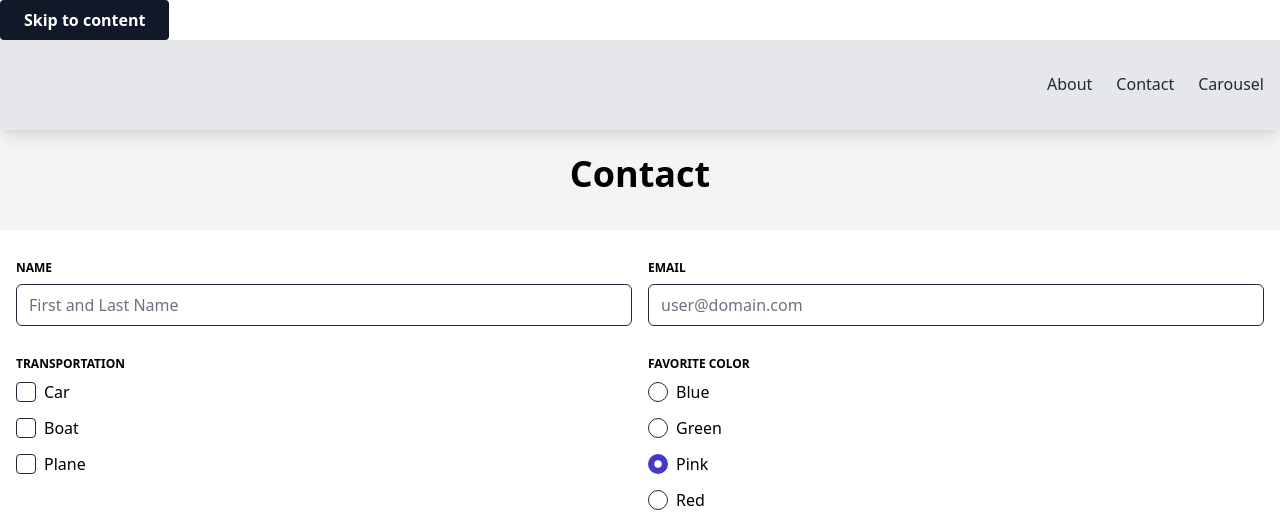
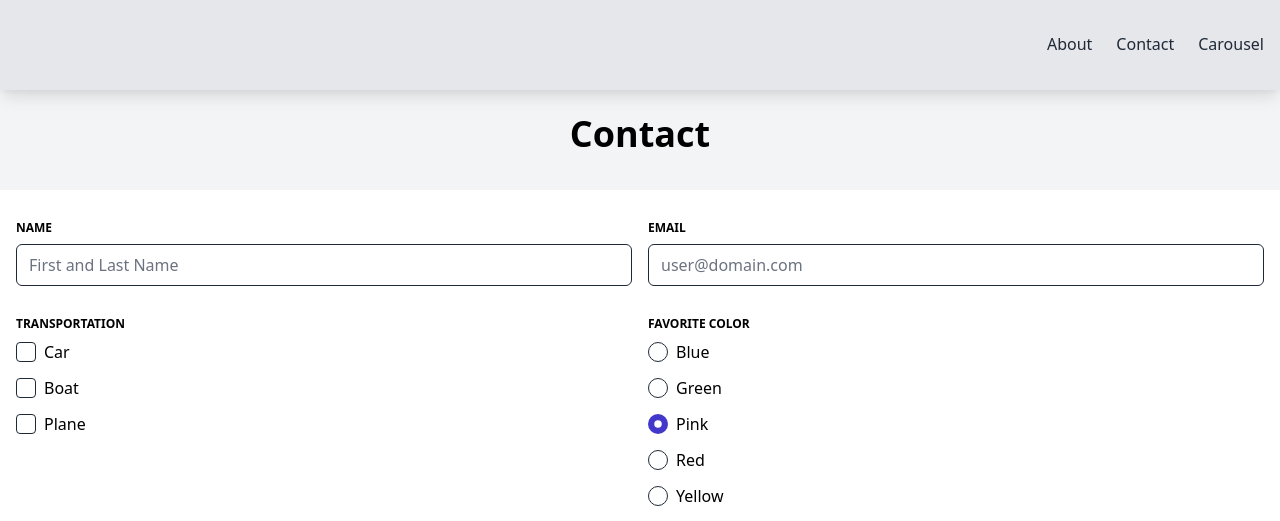
Before and after one commit to abcagency/gatsby-tailwind, a Gatsby site: page /contact in a window 1280 px wide. Shown: the top 521 px of the page. Built offline with nearby package versions, Linux system fonts and the light colour scheme; Gatsby itself is replaced by a stand-in of ours; what @tailwindcss/typography would draw is missing.

Commit message:
Updated packages

```diff
--- a/src/components/modules/navigation/skip-link.js
+++ b/src/components/modules/navigation/skip-link.js
@@ -6,8 +6,7 @@ function SkipLink(props) {
 	return (
 		<a
 			href={to}
-			// sr-only focus:not-sr-only
-			className={`inline-block py-2 px-6 bg-gray-900 text-white font-bold text-center rounded transition-colors hover:bg-gray-700 ${className}`}
+			className={`sr-only focus:not-sr-only inline-block py-2 px-6 bg-gray-900 text-white font-bold text-center rounded transition-colors hover:bg-gray-700 ${className}`}
 		>
 			{children}
 		</a>
```
Also changed, not shown: package.json (+36 -36 lines), 1 other file.
